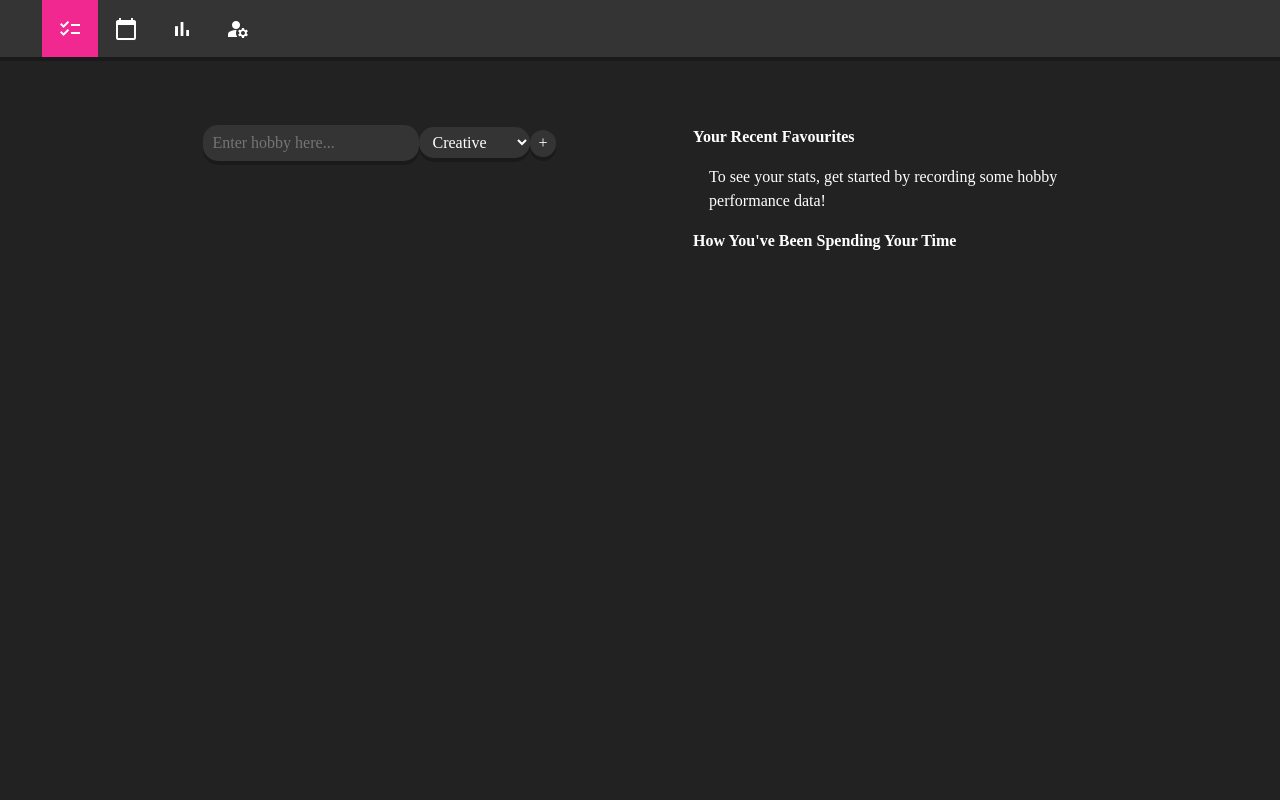
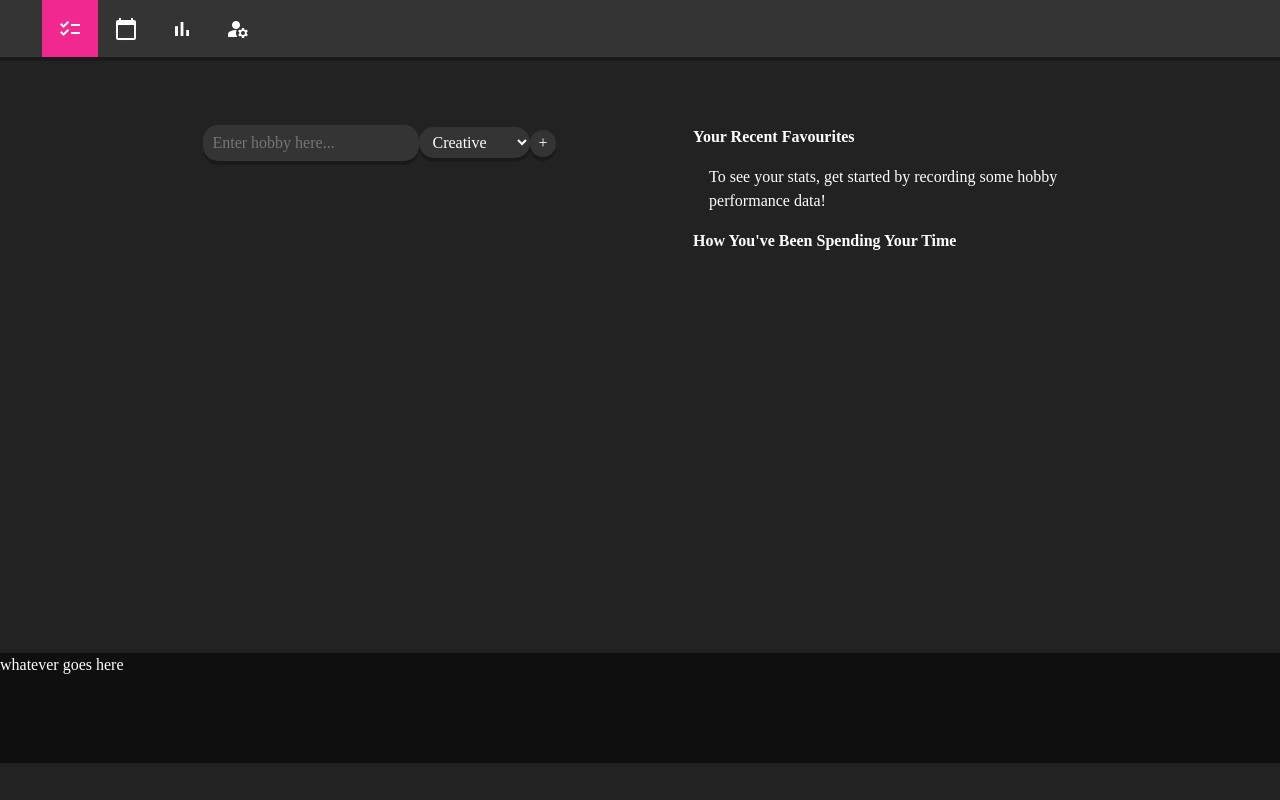
Before and after one commit to raziel-razmattaz/hobby-tracker, a Vue app: page / in a window 1280 px wide. Built offline with nearby package versions, Linux system fonts and the light colour scheme; a web font is replaced by a local one.

Commit message:
Added footer

```diff
--- a/src/App.vue
+++ b/src/App.vue
@@ -3,6 +3,7 @@
 </script>
 
 <template>
+  <div class="app-container">
     <nav>
       <ul class="boxshadow">
         <li><router-link to="/">
@@ -21,12 +22,25 @@
     </nav>
     <main>
       <router-view/>
+      <footer>whatever goes here</footer>
     </main>
+  </div>
 </template>
 
 <style scoped>
+
+.app-container {
+  display: flex;
+  flex-direction: column;
+  height: 100vh;
+  width: 100%;
+}
+
 nav {
+  position: sticky;
+  top: 0;
   width: 100%;
+  flex-shrink: 0
 }
 
 nav ul {
@@ -55,7 +69,14 @@ nav li a.router-link-active {
 main {
   padding-top: var(--space-xxl);
   overflow-y: scroll;
-  height: calc(100vh - var(--space-xxl));
+  flex: 1;
+  min-height: 0%;
+}
+
+footer {
+  margin-top: var(--space-xxl);
+  background: var(--footer);
+  height: var(--space-xxxl);
 }
 
 </style>
--- a/src/style.css
+++ b/src/style.css
@@ -43,6 +43,10 @@
   margin: 0;
 }
 
+html {
+  height: 100%;
+}
+
 body {
   font-family: var(--body-font);
   font-size: var(--space-md);
@@ -52,7 +56,7 @@ body {
   background-color: var(--background);
   -moz-osx-font-smoothing: grayscale;
   -webkit-font-smoothing: antialiased;
-  overflow: hidden;
+  height: 100%;
 }
 
 img, picture, video, canvas, svg {
```
Lines whose indentation alone changed are shown as unchanged.
